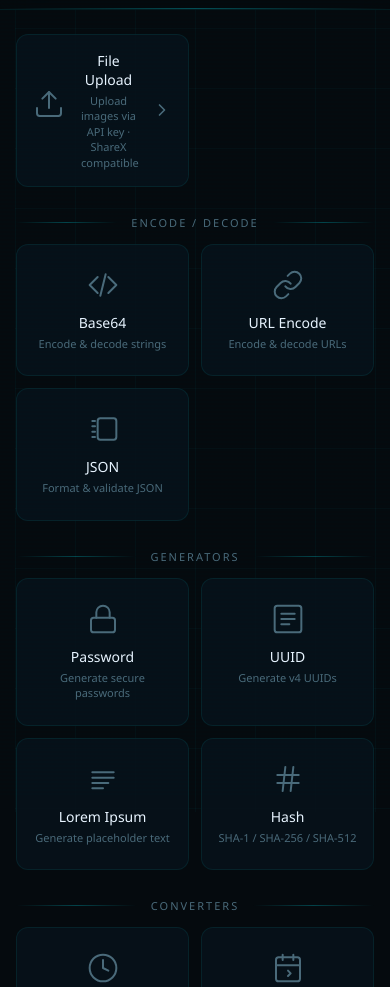
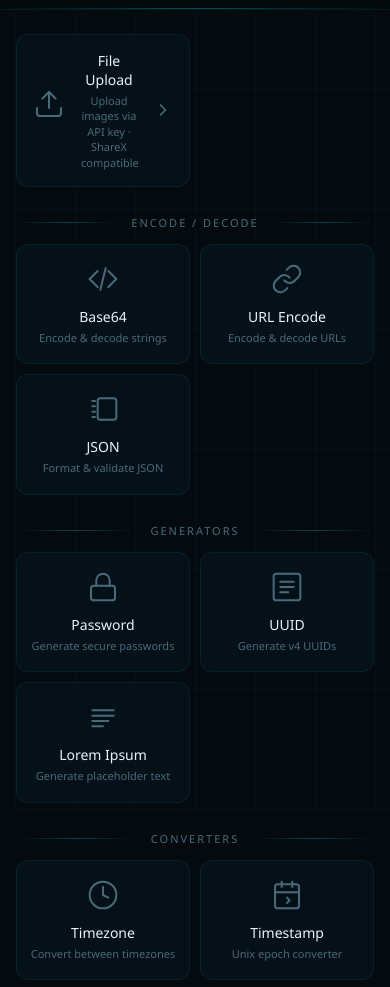
Before and after one commit to isnotamai/Scorpio, a website: page public/index.html in a window 390 px wide. Shown: the part 47-1034 px from the top of the page. Drawn offline with Linux system fonts and the light colour scheme.

Commit message:
Redesign UI with cyberpunk tech theme and categorized layout   - Restyle entire frontend with cyan neon accent (#00f0ff), dark navy     background, glassmorphism cards, animated grid background, and     CRT scanline overlay   - Replace flat header + auth bar with sticky top navigation bar     integrating brand logo, title, TOOLBOX tag, and auth controls   - Reorganize 14 tool cards into 5 categorized sections: Featured     (Upload), Encode/Decode, Generators, Converters, Analysis   - Add full-width featured upload card with horizontal layout   - Add tech-style footer with gradient divider   - Use CSS custom properties for consistent theming   - Add glowing borders, corner bracket accents, neon hover states   - Update JS navigation to handle footer visibility and section     re-animation on panel transitions   - Improve responsive breakpoints for new layout structure

```diff
--- a/public/index.html
+++ b/public/index.html
@@ -119,14 +119,6 @@
           <div class="name">Lorem Ipsum</div>
           <div class="desc">Generate placeholder text</div>
         </div>
-
-        <div class="tool-card" data-tool="hash">
-          <svg class="icon" viewBox="0 0 24 24" fill="none" stroke="currentColor" stroke-width="1.5" stroke-linecap="round" stroke-linejoin="round">
-            <line x1="4" y1="9" x2="20" y2="9"/><line x1="4" y1="15" x2="20" y2="15"/><line x1="10" y1="3" x2="8" y2="21"/><line x1="16" y1="3" x2="14" y2="21"/>
-          </svg>
-          <div class="name">Hash</div>
-          <div class="desc">SHA-1 / SHA-256 / SHA-512</div>
-        </div>
       </div>
     </div>
 
@@ -180,6 +172,14 @@
         <span class="tool-section-line"></span>
       </div>
       <div class="tool-section-grid">
+        <div class="tool-card" data-tool="hash">
+          <svg class="icon" viewBox="0 0 24 24" fill="none" stroke="currentColor" stroke-width="1.5" stroke-linecap="round" stroke-linejoin="round">
+            <line x1="4" y1="9" x2="20" y2="9"/><line x1="4" y1="15" x2="20" y2="15"/><line x1="10" y1="3" x2="8" y2="21"/><line x1="16" y1="3" x2="14" y2="21"/>
+          </svg>
+          <div class="name">Hash</div>
+          <div class="desc">SHA-1 / SHA-256 / SHA-512</div>
+        </div>
+
         <div class="tool-card" data-tool="counter">
           <svg class="icon" viewBox="0 0 24 24" fill="none" stroke="currentColor" stroke-width="1.5" stroke-linecap="round" stroke-linejoin="round">
             <path d="M14 2H6a2 2 0 0 0-2 2v16a2 2 0 0 0 2 2h12a2 2 0 0 0 2-2V8z"/><polyline points="14 2 14 8 20 8"/><line x1="16" y1="13" x2="8" y2="13"/><line x1="16" y1="17" x2="8" y2="17"/><line x1="10" y1="9" x2="8" y2="9"/>
--- a/public/style.css
+++ b/public/style.css
@@ -292,8 +292,8 @@ body::after {
 
 .tool-section-grid {
   display: grid;
-  gap: 12px;
-  grid-template-columns: repeat(auto-fill, minmax(180px, 1fr));
+  gap: 10px;
+  grid-template-columns: repeat(auto-fit, minmax(140px, 1fr));
 }
 
 .tool-section-grid--featured {
@@ -348,7 +348,7 @@ body::after {
   border: 1px solid var(--border);
   border-radius: 12px;
   cursor: pointer;
-  padding: 24px 16px;
+  padding: 18px 12px;
   text-align: center;
   transition: all .3s ease;
   position: relative;
@@ -1016,7 +1016,13 @@ textarea {
   text-shadow: 0 0 8px rgba(0, 255, 136, .3);
 }
 
-@media (max-width: 600px) {
+@media (max-width: 700px) {
+  .tool-section-grid {
+    grid-template-columns: repeat(3, 1fr);
+  }
+}
+
+@media (max-width: 540px) {
   .topbar-inner {
     flex-wrap: wrap;
     gap: 10px;
@@ -1039,7 +1045,7 @@ textarea {
   }
 }
 
-@media (max-width: 380px) {
+@media (max-width: 360px) {
   .tool-section-grid {
     grid-template-columns: 1fr;
   }
```
